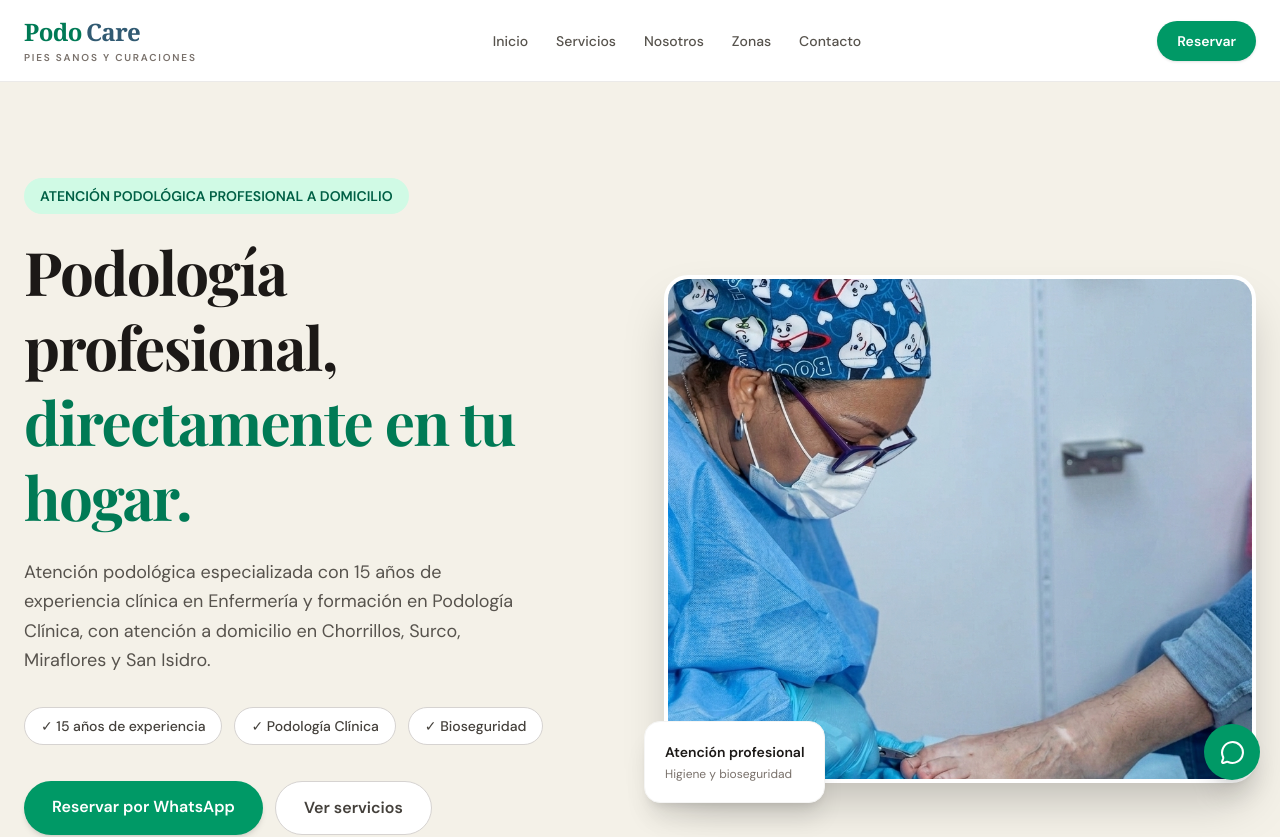
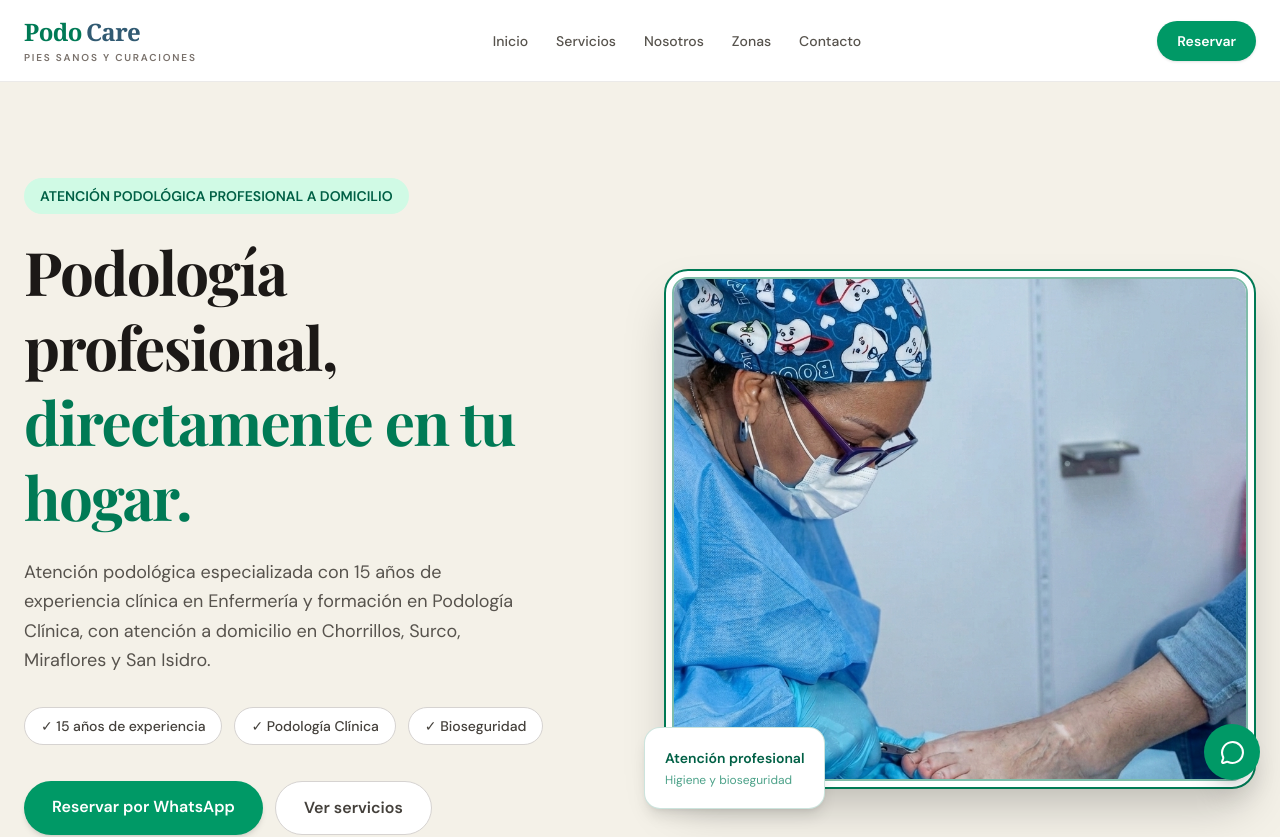
Before and after one commit to Daviana95/podocare, a React (Vite) app: page / in a window 1280 px wide. Shown: the top 837 px of the page. Built offline with nearby package versions, Linux system fonts and the light colour scheme.

Commit message:
actualizar marco de imagen

```diff
--- a/src/components/Hero.tsx
+++ b/src/components/Hero.tsx
@@ -65,20 +65,22 @@ function Hero() {
 
         {/* Imagen con Marco Actualizado */}
         <div className="relative">
-          <div className="overflow-hidden rounded-3xl border-4 border-white bg-white shadow-2xl transition-transform duration-300 hover:scale-[1.01]">
-            <img
-              src="/podocare-hero.jpg"
-              alt="Especialista de PodoCare realizando atención podológica"
-              className="h-[500px] w-full object-cover rounded-2xl"
-            />
+          <div className="overflow-hidden rounded-3xl border-2 border-emerald-700 bg-white p-1.5 shadow-2xl transition-all duration-300 hover:scale-[1.01]">
+            <div className="overflow-hidden rounded-2xl border-2 border-emerald-700/50">
+              <img
+                src="/podocare-hero.jpg"
+                alt="Especialista de PodoCare realizando atención podológica"
+                className="h-[500px] w-full object-cover"
+              />
+            </div>
           </div>
 
-          <div className="absolute -bottom-5 -left-5 rounded-2xl bg-white p-5 shadow-xl border border-stone-100">
-            <p className="text-sm font-semibold text-stone-900">
+          <div className="absolute -bottom-5 -left-5 rounded-2xl bg-white p-5 shadow-lg border border-emerald-700/20">
+            <p className="text-sm font-semibold text-emerald-800">
               Atención profesional
             </p>
 
-            <p className="mt-1 text-xs text-stone-500">
+            <p className="mt-1 text-xs text-emerald-700/70">
               Higiene y bioseguridad
             </p>
           </div>
```
